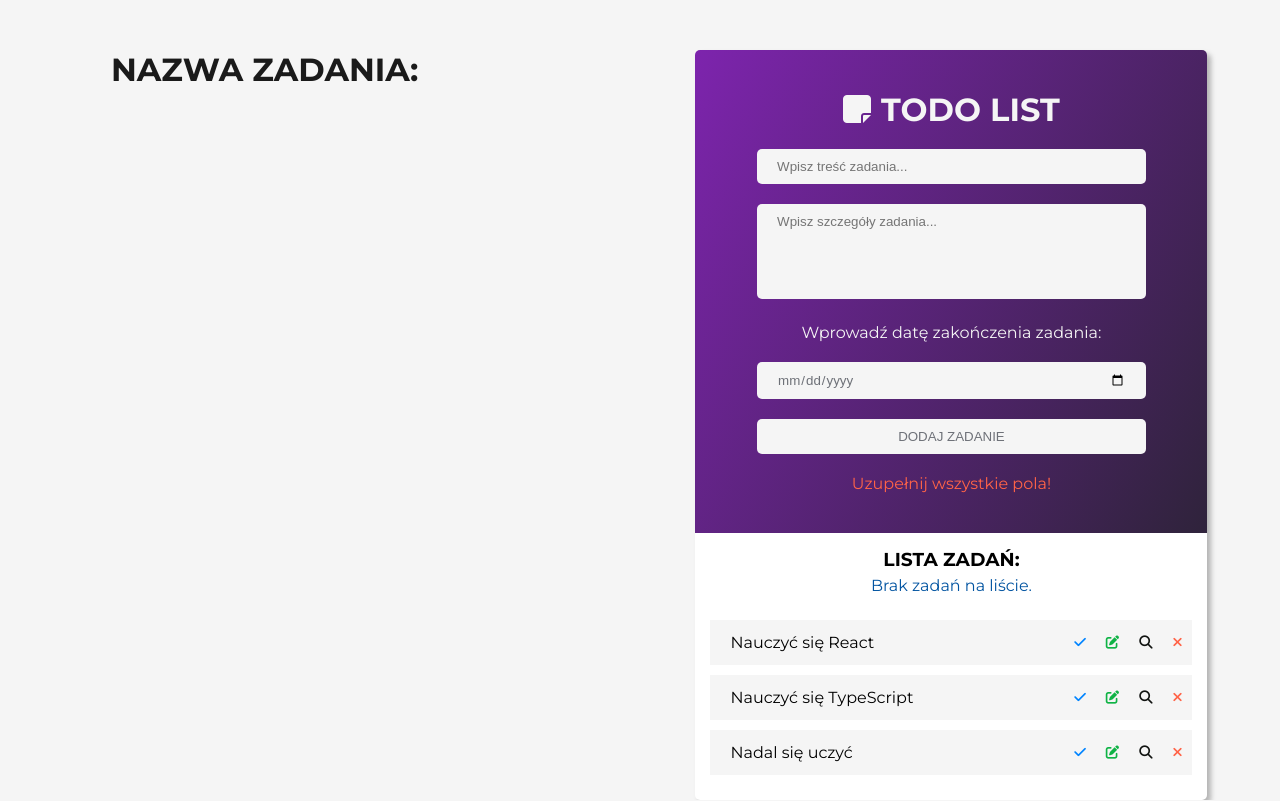
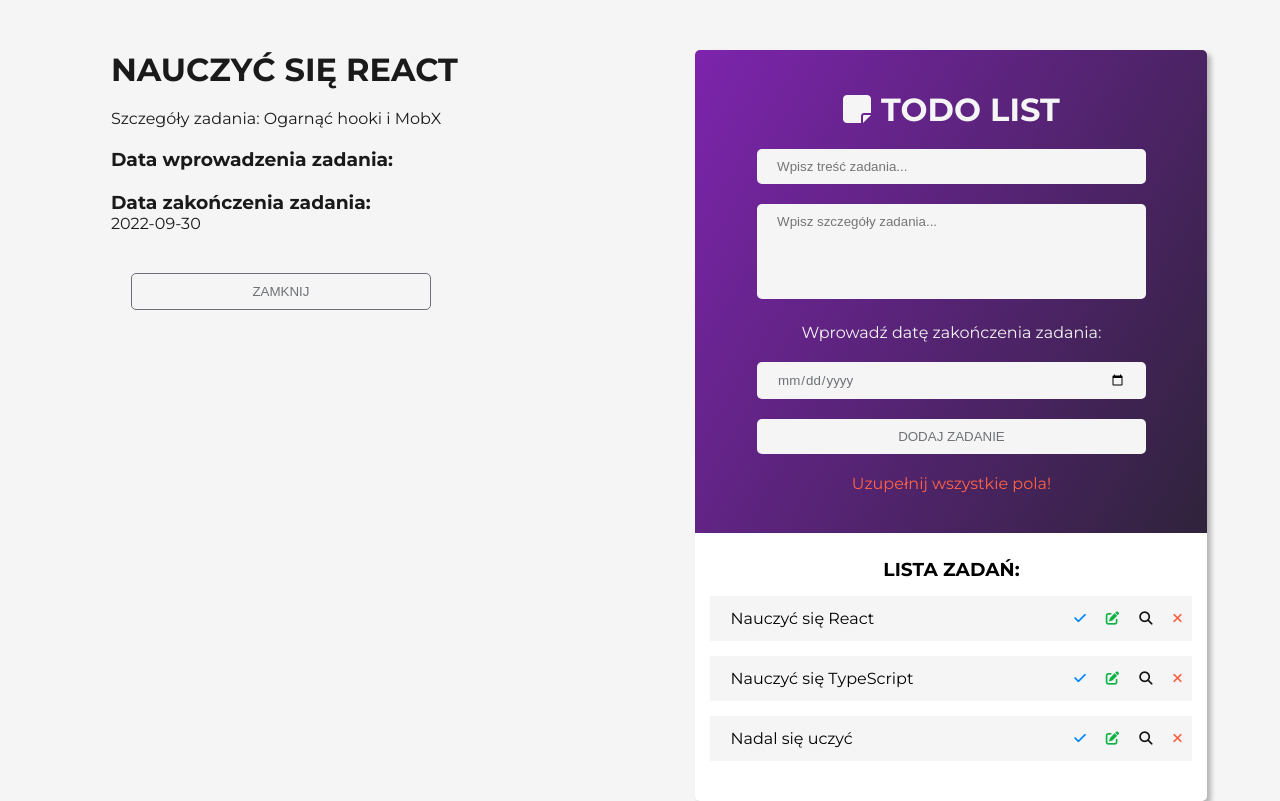
Before and after one commit to KamilHebda/TODO-App-React, a React (Create React App) app: page / in a window 1280 px wide. Built offline with nearby package versions, Linux system fonts and the light colour scheme.

Commit message:
details-section

```diff
--- a/src/App.js
+++ b/src/App.js
@@ -1,5 +1,5 @@
 import React, { Component } from "react";
-import Details from "../src/components/Details/Details";
+import DetailsList from "../src/components/DetailsList/DetailsList";
 import AddTask from "../src/components/AddTask/AddTask";
 import TaskList from "../src/components/TaskList/TaskList";
 
@@ -12,17 +12,17 @@ class App extends Component {
         id: 0,
         text: "Nauczyć się React",
         description: "Ogarnąć hooki i MobX",
-        Date: null,
+        date: null,
         finishDate: "2022-09-30",
         active: true,
         edit: false,
-        details: false,
+        details: true,
       },
       {
         id: 1,
         text: "Nauczyć się TypeScript",
-        description: "Masakra",
-        Date: null,
+        description: "Damy radę",
+        date: null,
         finishDate: "2022-12-31",
         active: true,
         edit: false,
@@ -32,7 +32,7 @@ class App extends Component {
         id: 2,
         text: "Nadal się uczyć",
         description: "...",
-        Date: null,
+        date: null,
         finishDate: "2023-12-31",
         active: true,
         edit: false,
@@ -78,10 +78,25 @@ class App extends Component {
     });
   };
 
+  closeDetails = (id) => {
+    const tasks = [...this.state.tasks];
+    tasks.forEach((task) => {
+      if (task.id === id) {
+        task.details = false;
+      }
+    });
+    this.setState({
+      tasks,
+    });
+  };
+
   render() {
     return (
       <div className="App">
-        <Details tasks={this.state.tasks} />
+        <DetailsList
+          tasks={this.state.tasks}
+          closeDetails={this.closeDetails}
+        />
         <div className="todo">
           <AddTask />
           <TaskList
--- a/src/components/AddTask/AddTask.scss
+++ b/src/components/AddTask/AddTask.scss
@@ -8,6 +8,7 @@ $light: rgb(245, 245, 245);
   flex-direction: column;
   flex-wrap: wrap;
   text-align: center;
+  margin-bottom: auto;
   background: #fff;
   box-shadow: 4px 4px 5px rgba(82, 82, 82, 0.4);
   border-radius: 5px;
--- a/src/components/Details/Details.js
+++ b/src/components/Details/Details.js
@@ -1,17 +1,16 @@
-import "./Details.scss";
-
 function Details(props) {
-  console.log(props.tasks.text);
+  const { text, description, date, finishDate, id } = props.task;
   return (
-    <div className="details__container">
-      <h1>Nazwa Zadania: </h1>
-      {/* <p>Szczegóły zadania: </p>
+    <>
+      <h1>{text}</h1>
+      <p>Szczegóły zadania: {description} </p>
       <h3>Data wprowadzenia zadania:</h3>
-      <p>2022-09-16</p>
+      <p>{date}</p>
       <h3>Data zakończenia zadania:</h3>
-      <p>2022-09-30</p>
-      <button>Zamknij</button> */}
-    </div>
+      <p>{finishDate}</p>
+      <button onClick={() => props.closeDetails(id)}>Zamknij</button>
+    </>
   );
 }
+
 export default Details;
--- /dev/null
+++ b/src/components/DetailsList/DetailsList.js
@@ -0,0 +1,11 @@
+import Details from "../Details/Details";
+import "./DetailsList.scss";
+
+function DetailsList(props) {
+  const details = props.tasks.filter((task) => task.details);
+  const taskDetails = details.map((task) => (
+    <Details key={task.id} task={task} closeDetails={props.closeDetails} />
+  ));
+  return <div className="details__container">{taskDetails}</div>;
+}
+export default DetailsList;
--- a/src/components/Details/Details.scss
+++ b/src/components/DetailsList/DetailsList.scss
@@ -14,7 +14,6 @@ $light: rgb(245, 245, 245);
   & h1 {
     margin-bottom: 20px;
     text-transform: uppercase;
-    text-align: center;
   }
   & h2,
   p {
--- a/src/components/Task/Task.scss
+++ b/src/components/Task/Task.scss
@@ -6,7 +6,7 @@ $light: rgb(245, 245, 245);
   display: flex;
   justify-content: space-between;
   align-items: center;
-  margin: 10px 15px;
+  margin: 15px;
   padding-left: 20px;
   text-align-last: left;
   list-style: none;
--- a/src/components/TaskList/TaskList.js
+++ b/src/components/TaskList/TaskList.js
@@ -16,8 +16,13 @@ function TaskList(props) {
   return (
     <div className="todo-list">
       <h3>Lista zadań:</h3>
-      <p className="todo-list alert-info">Brak zadań na liście.</p>
-      <ul className="todo-list--list">{tasks}</ul>
+      <ul className="todo-list--list">
+        {tasks.length > 0 ? (
+          tasks
+        ) : (
+          <p className="todo-list alert-info">Brak zadań na liście.</p>
+        )}
+      </ul>
     </div>
   );
 }
--- a/src/components/TaskList/TaskList.scss
+++ b/src/components/TaskList/TaskList.scss
@@ -3,9 +3,9 @@ $light: rgb(245, 245, 245);
 
 .todo-list {
   min-width: 360px;
-  padding: 15px 0;
+  padding: 25px 0;
   & .alert-info {
-    padding-top: 5px;
+    padding-top: 10px;
     color: $dark-blue;
   }
   & h3 {
```
